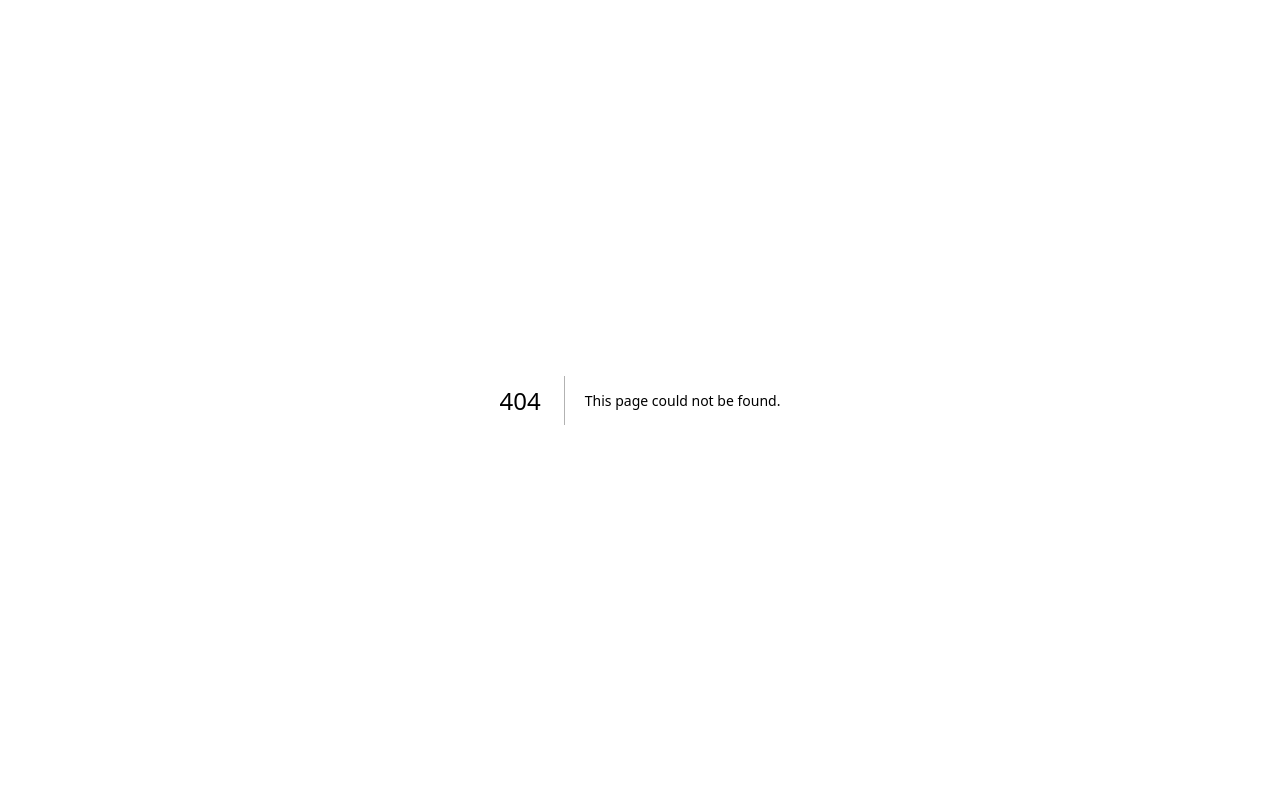
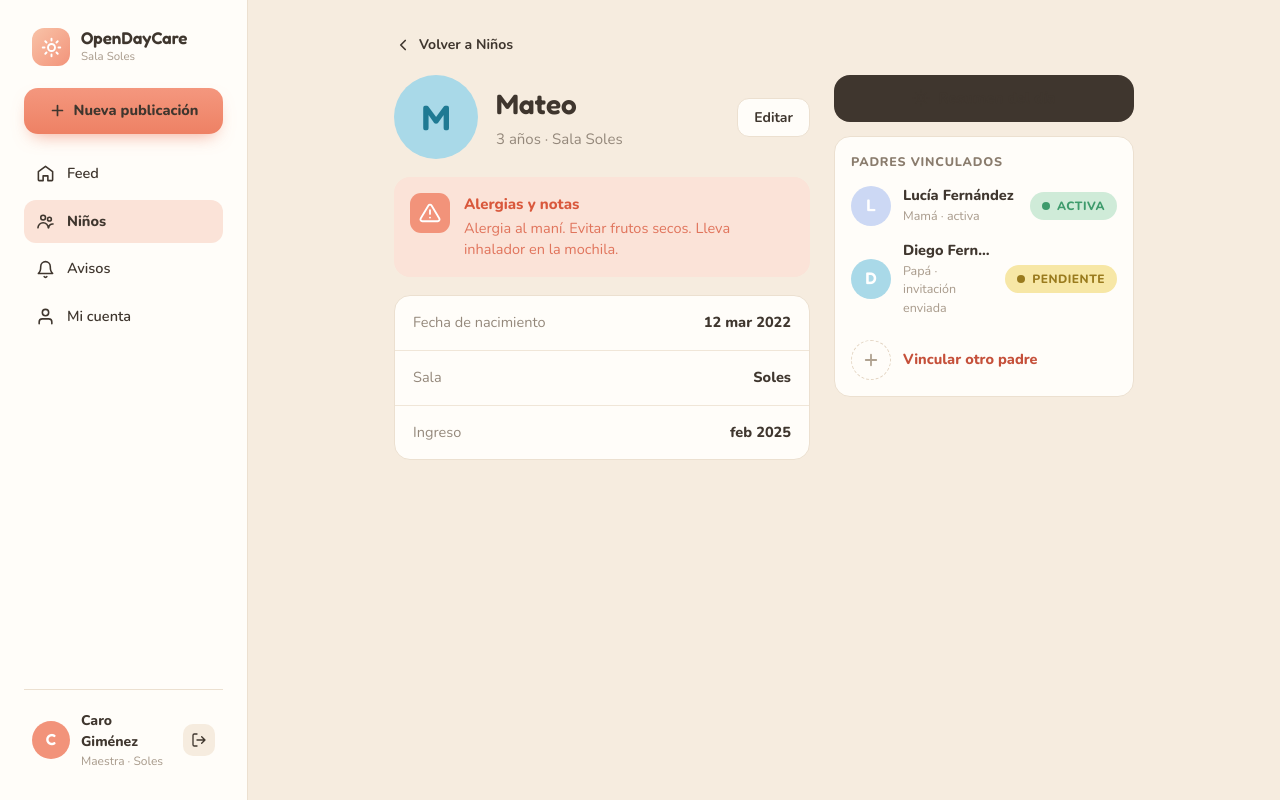
Before and after one commit to CarlosAndres97/06-open-daycare, a Next.js app: page /kids/benjamin in a window 1280 px wide. Before the commit this address had no page. Built offline with nearby package versions, Linux system fonts and the light colour scheme.

Commit message:
16 - Add ChildProfilePage, ParentList, and ParentListItem components for kids profile UI

```diff
--- /dev/null
+++ b/app/kids/[id]/page.tsx
@@ -0,0 +1,94 @@
+import { MobileDrawer } from "@/components/home/MobileDrawer";
+import { Sidebar } from "@/components/home/Sidebar";
+import { ChildProfileHero } from "@/components/children/ChildProfileHero";
+import { AllergyAlert } from "@/components/children/AllergyAlert";
+import { ChildInfoCard } from "@/components/children/ChildInfoCard";
+import { ParentList } from "@/components/children/ParentList";
+import { IconSun, IconChevronLeft } from "@/components/shared/Icons";
+import type { Child } from "@/components/children/ChildCard";
+import type { Parent } from "@/components/children/ParentListItem";
+
+const PROFILE: Child = {
+  id: "mateo",
+  name: "Mateo",
+  initial: "M",
+  avatarColor: "bg-sky-300",
+  avatarTextColor: "text-sky-900",
+  age: 3,
+  parentsLinked: 2,
+  badge: { kind: "allergy", label: "MANÍ" },
+};
+
+const ALLERGY = "Alergia al maní. Evitar frutos secos. Lleva inhalador en la mochila.";
+
+const PROFILE_INFO = {
+  birthDate: "12 mar 2022",
+  classroom: "Soles",
+  joinedAt: "feb 2025",
+};
+
+const PARENTS: Parent[] = [
+  {
+    id: "lucia",
+    name: "Lucía Fernández",
+    initial: "L",
+    avatarColor: "bg-indigo-100",
+    role: "Mamá",
+    status: "active",
+  },
+  {
+    id: "diego",
+    name: "Diego Fernández",
+    initial: "D",
+    avatarColor: "bg-sky-300",
+    role: "Papá",
+    status: "pending",
+  },
+];
+
+export default async function ChildProfilePage({
+  params,
+}: {
+  params: Promise<{ id: string }>;
+}) {
+  const { id } = await params;
+  void id;
+  return (
+    <div className="min-h-screen bg-cream flex">
+      <MobileDrawer activeKey="ninos" />
+      <div className="hidden md:flex">
+        <Sidebar activeKey="ninos" />
+      </div>
+
+      <main className="flex-1 min-w-0 h-screen overflow-y-auto">
+        <div className="max-w-[820px] w-full mx-auto pt-20 md:pt-[34px] px-5 md:px-10 pb-20">
+          <a
+            href="/kids"
+            className="flex items-center gap-[7px] text-ink-300 font-bold text-[14px] mb-5"
+          >
+            <IconChevronLeft width={18} height={18} strokeWidth={2.2} />
+            Volver a Niños
+          </a>
+
+          <div className="flex flex-wrap gap-6 items-start">
+            <div className="flex-1 min-w-[300px] flex flex-col gap-[18px]">
+              <ChildProfileHero child={PROFILE} />
+              <AllergyAlert text={ALLERGY} />
+              <ChildInfoCard info={PROFILE_INFO} />
+            </div>
+            <div className="w-[300px] flex-none flex flex-col gap-3.5">
+              <a
+                href="#"
+                className="bg-ink-900 text-white rounded-2xl py-3 w-full font-extrabold text-[15px] flex items-center justify-center gap-2"
+              >
+                <IconSun width={18} height={18} />
+                Resumen del día
+              </a>
+              <ParentList parents={PARENTS} />
+            </div>
+          </div>
+        </div>
+      </main>
+    </div>
+  );
+}
--- /dev/null
+++ b/components/children/LinkParentRow.tsx
@@ -0,0 +1,14 @@
+import { IconPlus } from "@/components/shared/Icons";
+
+export function LinkParentRow() {
+  return (
+    <a href="#" className="flex items-center gap-3 pt-2">
+      <span className="w-10 h-10 rounded-full border border-dashed border-beige-300 flex items-center justify-center text-ink-100 shrink-0">
+        <IconPlus width={18} height={18} strokeWidth={2.4} />
+      </span>
+      <span className="text-coral-900 font-extrabold text-[14.5px]">
+        Vincular otro padre
+      </span>
+    </a>
+  );
+}
--- /dev/null
+++ b/components/children/ParentList.tsx
@@ -0,0 +1,23 @@
+import { ParentListItem } from "@/components/children/ParentListItem";
+import type { Parent } from "@/components/children/ParentListItem";
+import { LinkParentRow } from "@/components/children/LinkParentRow";
+
+type ParentListProps = {
+  parents: Parent[];
+};
+
+export function ParentList({ parents }: ParentListProps) {
+  return (
+    <div className="bg-cream-soft border border-beige-200 rounded-2xl p-4">
+      <div className="text-ink-400 text-[12.5px] font-extrabold tracking-[0.8px] mb-[14px]">
+        PADRES VINCULADOS
+      </div>
+      <div className="flex flex-col gap-3.5">
+        {parents.map((p) => (
+          <ParentListItem key={p.id} parent={p} />
+        ))}
+        <LinkParentRow />
+      </div>
+    </div>
+  );
+}
--- /dev/null
+++ b/components/children/ParentListItem.tsx
@@ -0,0 +1,46 @@
+import { Avatar } from "@/components/shared/Avatar";
+import { Badge } from "@/components/shared/Badge";
+
+export type Parent = {
+  id: string;
+  name: string;
+  initial: string;
+  avatarColor: string;
+  role: "Mamá" | "Papá" | "Tutor";
+  status: "active" | "pending";
+};
+
+type ParentListItemProps = {
+  parent: Parent;
+};
+
+const statusSubtitle = (status: Parent["status"]) =>
+  status === "active" ? "activa" : "invitación enviada";
+
+const statusBadge = (status: Parent["status"]) =>
+  status === "active"
+    ? { tone: "sage" as const, label: "ACTIVA" }
+    : { tone: "yellow" as const, label: "PENDIENTE" };
+
+export function ParentListItem({ parent }: ParentListItemProps) {
+  const badge = statusBadge(parent.status);
+  return (
+    <div className="flex items-center gap-3">
+      <Avatar
+        color={parent.avatarColor}
+        initial={parent.initial}
+        className="text-white"
+        size={40}
+      />
+      <div className="flex-1 min-w-0">
+        <div className="font-extrabold text-[14.5px] text-ink-900 truncate">
+          {parent.name}
+        </div>
+        <div className="text-[12.5px] text-ink-200">
+          {parent.role} · {statusSubtitle(parent.status)}
+        </div>
+      </div>
+      <Badge tone={badge.tone} label={badge.label} />
+    </div>
+  );
+}
```
